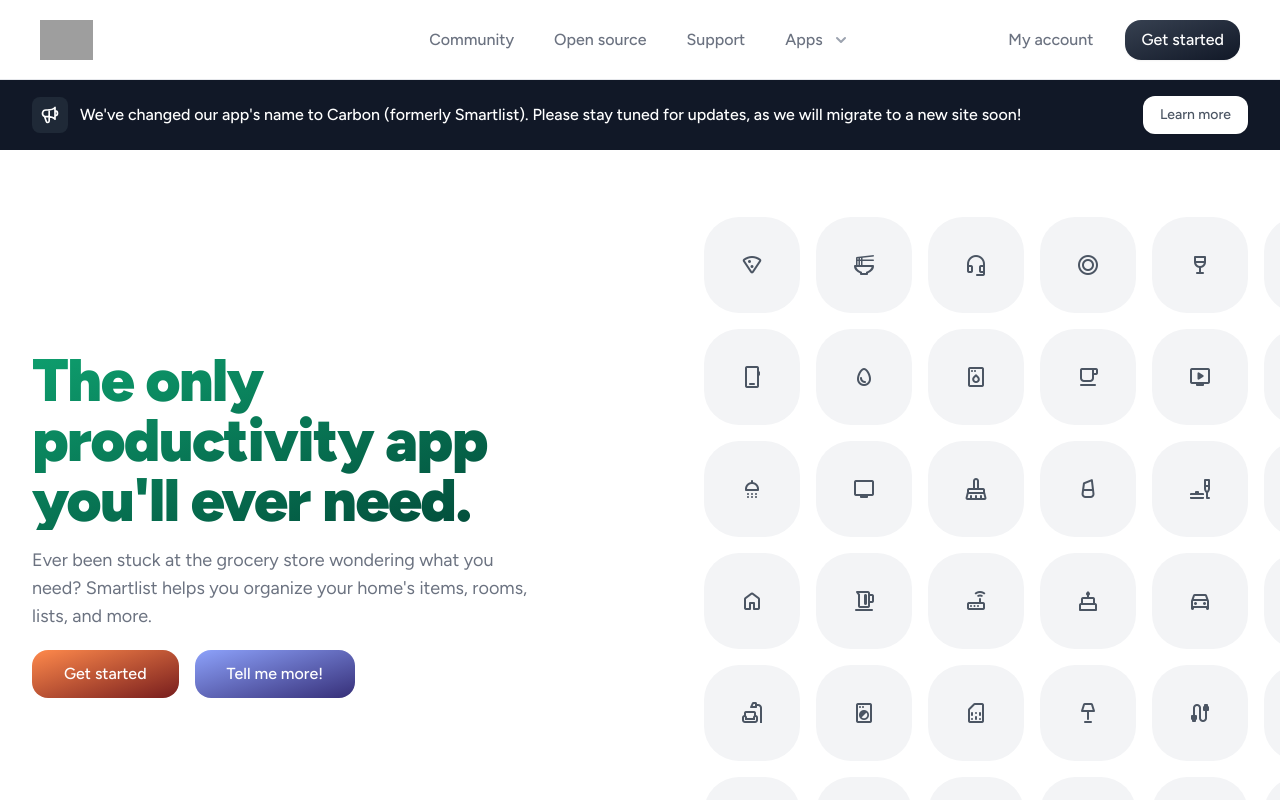
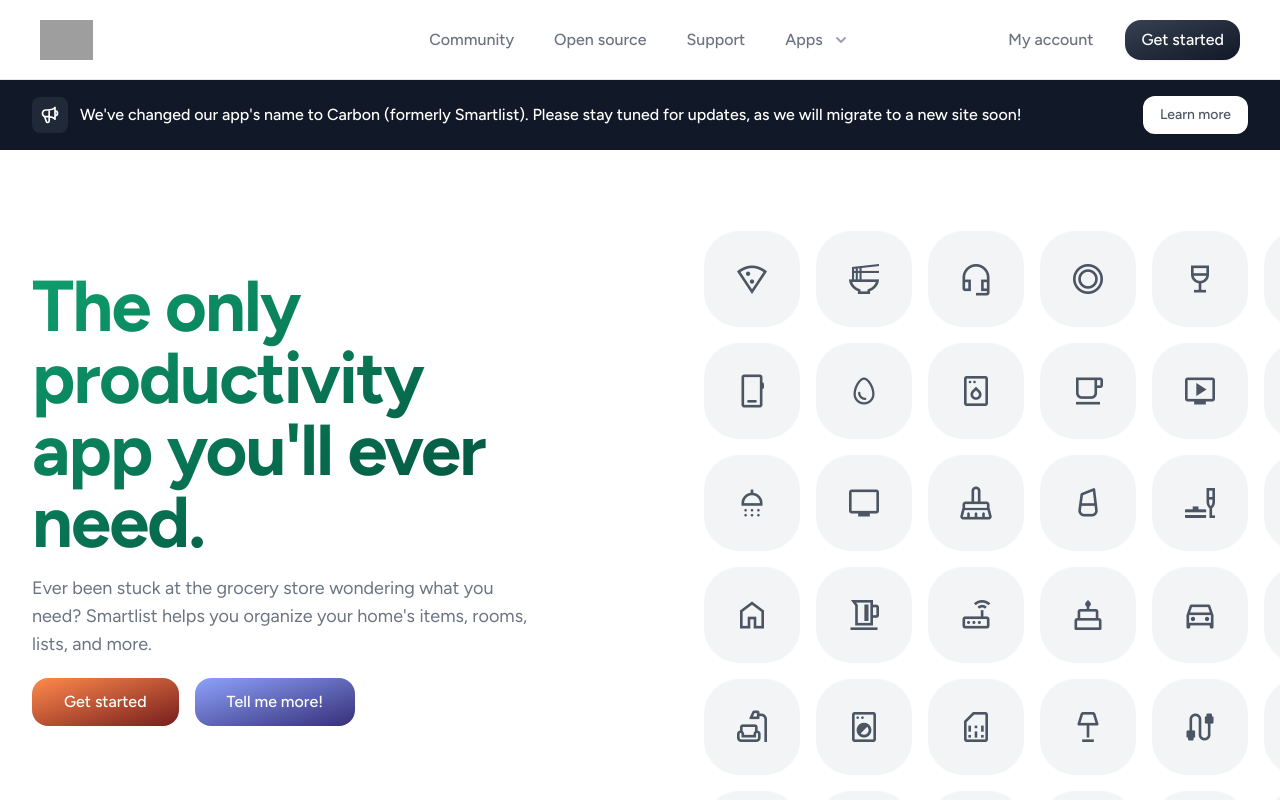
Before and after one commit to Dysperse/Homepage, a Next.js app: page / in a window 1280 px wide. Shown: the top 800 px of the page. Built offline with nearby package versions, Linux system fonts and the light colour scheme; grey boxes are pictures that could not be loaded.

Commit message:
update 38 files

```diff
--- a/components/Header.tsx
+++ b/components/Header.tsx
@@ -80,7 +80,7 @@ export function Header() {
       <div className="pb-80 sm:pb-40 lg:pb-48">
         <div className="relative max-w-7xl mx-auto px-6 lg:px-8 sm:static">
           <div className="sm:max-w-lg">
-            <h1 className="mt-[100px] md:mt-[200px] font text-transparent text-6xl bg-clip-text bg-gradient-to-br from-green-500 to-green-900 font-[900] tracking-tight sm:tracking-tight sm:text-6xl">
+            <h1 className="mt-[100px] md:mt-[120px] font text-transparent text-6xl bg-clip-text bg-gradient-to-br from-green-500 to-green-900 font-[700] tracking-tight sm:tracking-tight sm:text-7xl">
               The only productivity app you&apos;ll ever need.
             </h1>
             <p className="mt-4 text-lg text-gray-500">
--- a/components/IconItem.tsx
+++ b/components/IconItem.tsx
@@ -3,7 +3,7 @@ import React from "react";
 export function IconItem({ icon, inline }: { icon: string; inline?: boolean }) {
   return (
     <div className="icon-item">
-      <span className="material-symbols-rounded text-gray-600 select-none">
+      <span className="material-symbols-outlined text-gray-600 select-none text-4xl">
         {icon}
       </span>
     </div>
--- a/package.json
+++ b/package.json
@@ -16,10 +16,9 @@
     "flowbite": "^1.5.2",
     "flowbite-react": "^0.1.6",
     "next": "12.2.5",
-    "react": "18.2.0",
+    "react": "^18.2.0",
     "react-dom": "18.2.0",
     "react-feather": "^2.0.10",
-    "react-no-ssr": "^1.1.0",
     "react-showdown": "^2.3.1",
     "showdown": "^2.1.0",
     "swr": "^1.3.0",
--- a/pages/_document.tsx
+++ b/pages/_document.tsx
@@ -22,6 +22,10 @@ export default function Document() {
           rel="stylesheet"
           href="https://fonts.googleapis.com/css2?family=Material+Symbols+Rounded:opsz,wght,FILL,GRAD@48,400,1,200&display=swap"
         />
+        <link
+          rel="stylesheet"
+          href="https://fonts.googleapis.com/css2?family=Material+Symbols+Outlined:opsz,wght,GRAD@48,400,200&display=swap"
+        />
       </Head>
       <Script id="google-analytics" strategy="afterInteractive">
         {`
@@ -39,7 +43,7 @@ export default function Document() {
             height="0"
             width="0"
             style={{ display: "none", visibility: "hidden" }}
-           />
+          />
         </noscript>
         <Main />
         <NextScript />
--- a/styles/globals.css
+++ b/styles/globals.css
@@ -7,11 +7,16 @@
   }
 }
 
-*:not(.material-symbols-rounded) {
+*:not(.material-symbols-rounded, .material-symbols-outlined) {
   -webkit-tap-highlight-color: rgba(0, 0, 0, 0);
   -webkit-tap-highlight-color: transparent;
   font-family: "Figtree", sans-serif !important;
 }
+
+.material-symbols-outlined {
+  font-family: "Material Symbols Outlined" !important;
+}
+
 ::-webkit-scrollbar {
   display: none;
 }
```
Also changed, not shown: 2 other files (tests, documents, lock files or other folders).
